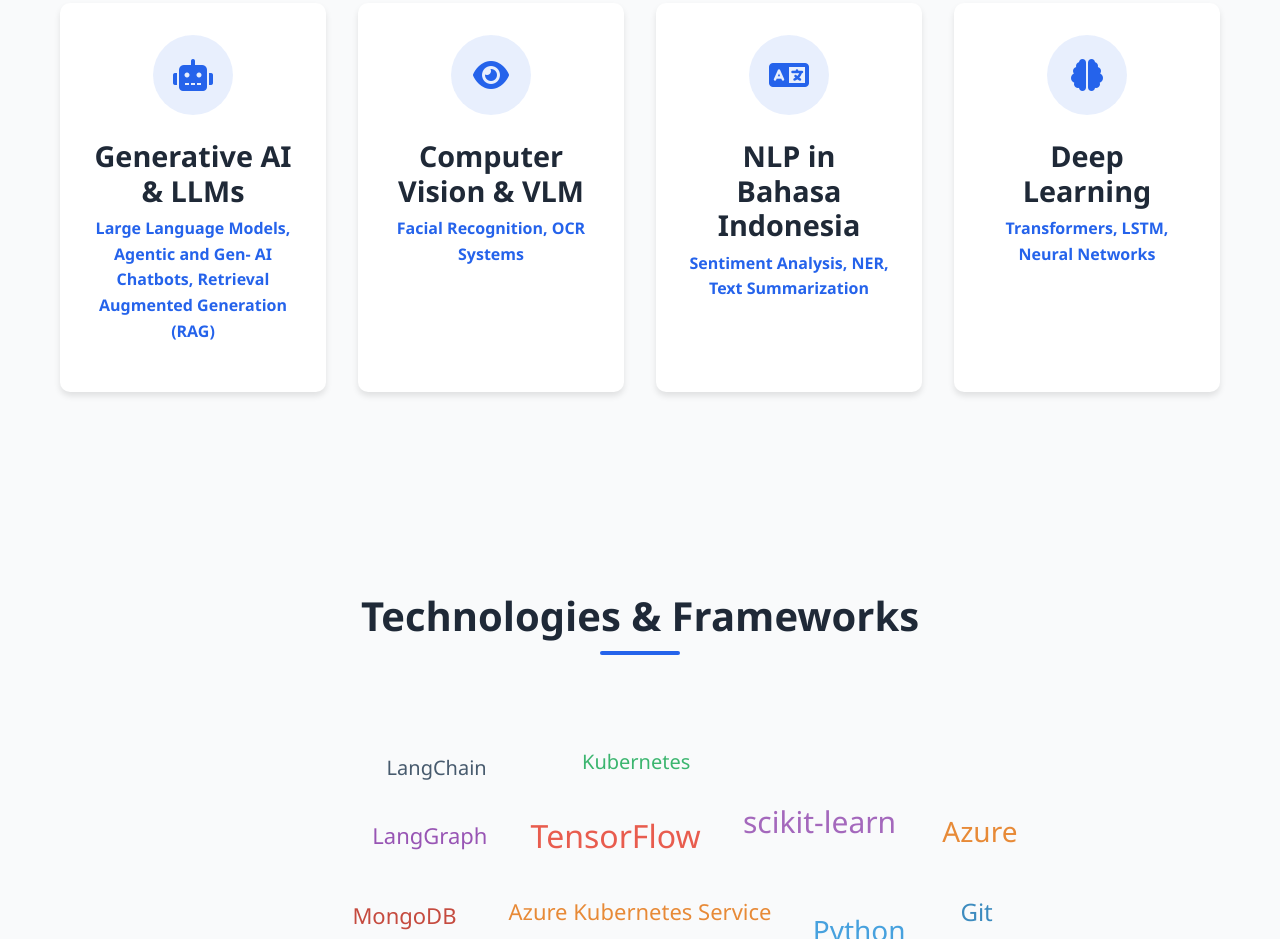
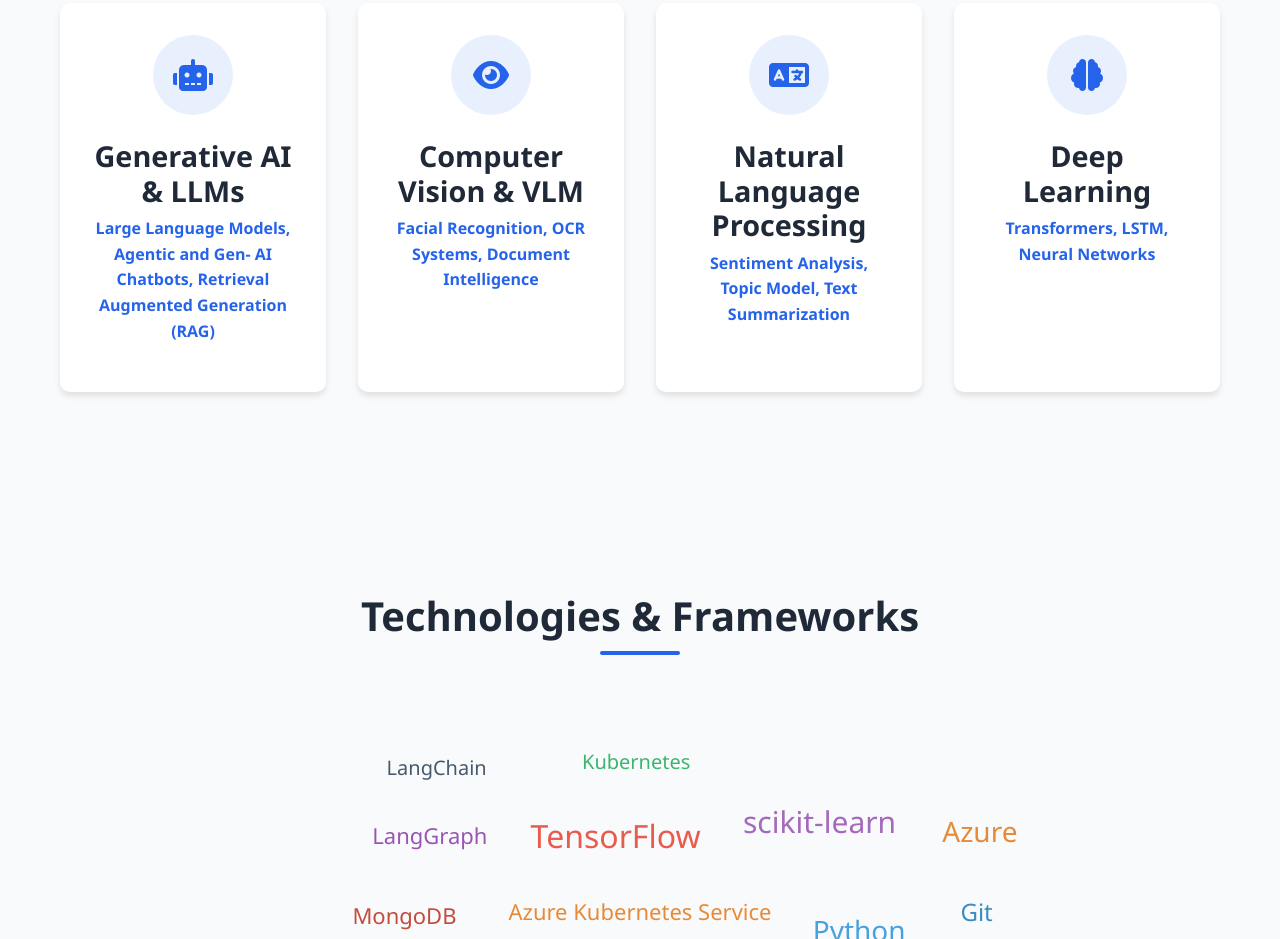
Before and after one commit to TheJabbar/thejabbar.github.io, a plain HTML site: page index.html in a window 1280 px wide. Shown: the part 1584-2523 px from the top of the page. Drawn offline with Linux system fonts and the light colour scheme.

Commit message:
Modify the work interestes text

```diff
--- a/index.html
+++ b/index.html
@@ -92,14 +92,14 @@
                         <i class="fas fa-eye"></i>
                     </div>
                     <h3>Computer Vision & VLM</h3>
-                    <p>Facial Recognition, OCR Systems</p>
+                    <p>Facial Recognition, OCR Systems, Document Intelligence</p>
                 </div>
                 <div class="skill-card">
                     <div class="skill-icon">
                         <i class="fas fa-language"></i>
                     </div>
-                    <h3>NLP in Bahasa Indonesia</h3>
-                    <p>Sentiment Analysis, NER, Text Summarization</p>
+                    <h3>Natural Language Processing</h3>
+                    <p>Sentiment Analysis, Topic Model, Text Summarization</p>
                 </div>
                 <div class="skill-card">
                     <div class="skill-icon">
```
